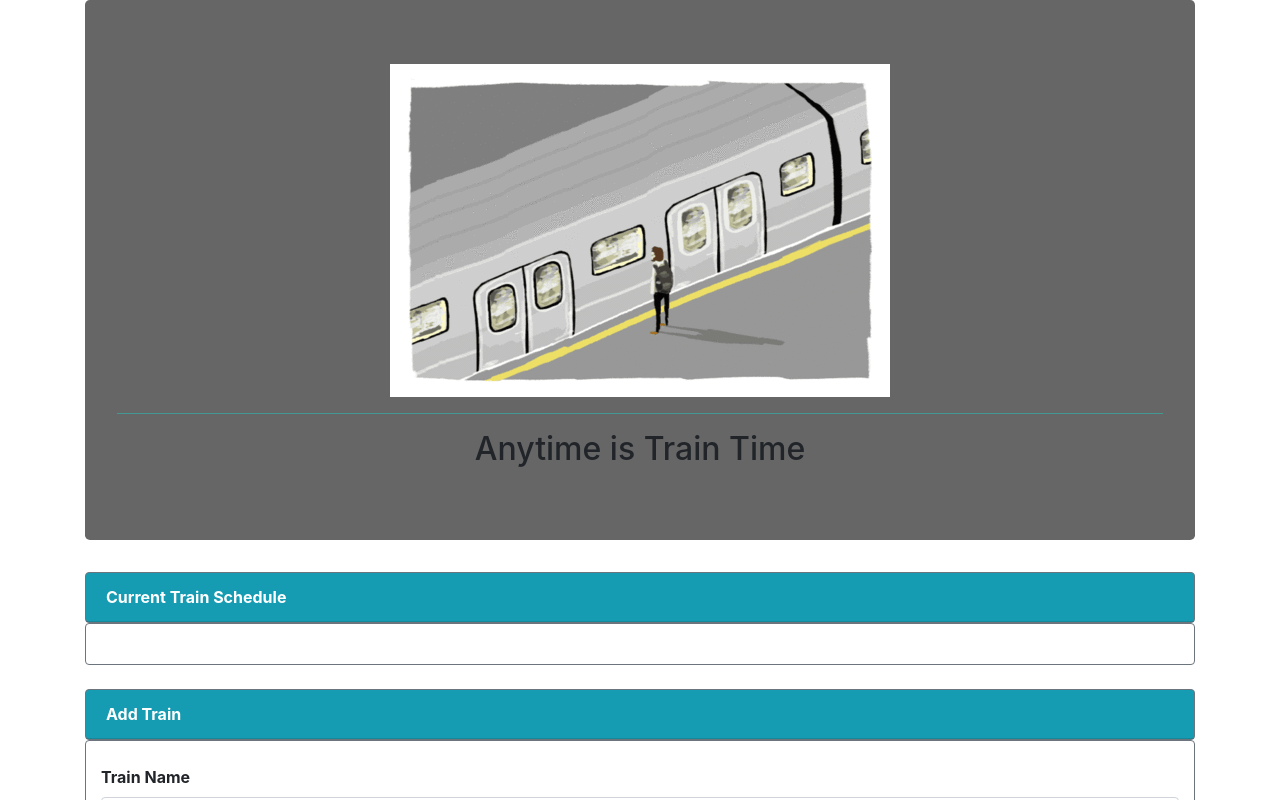
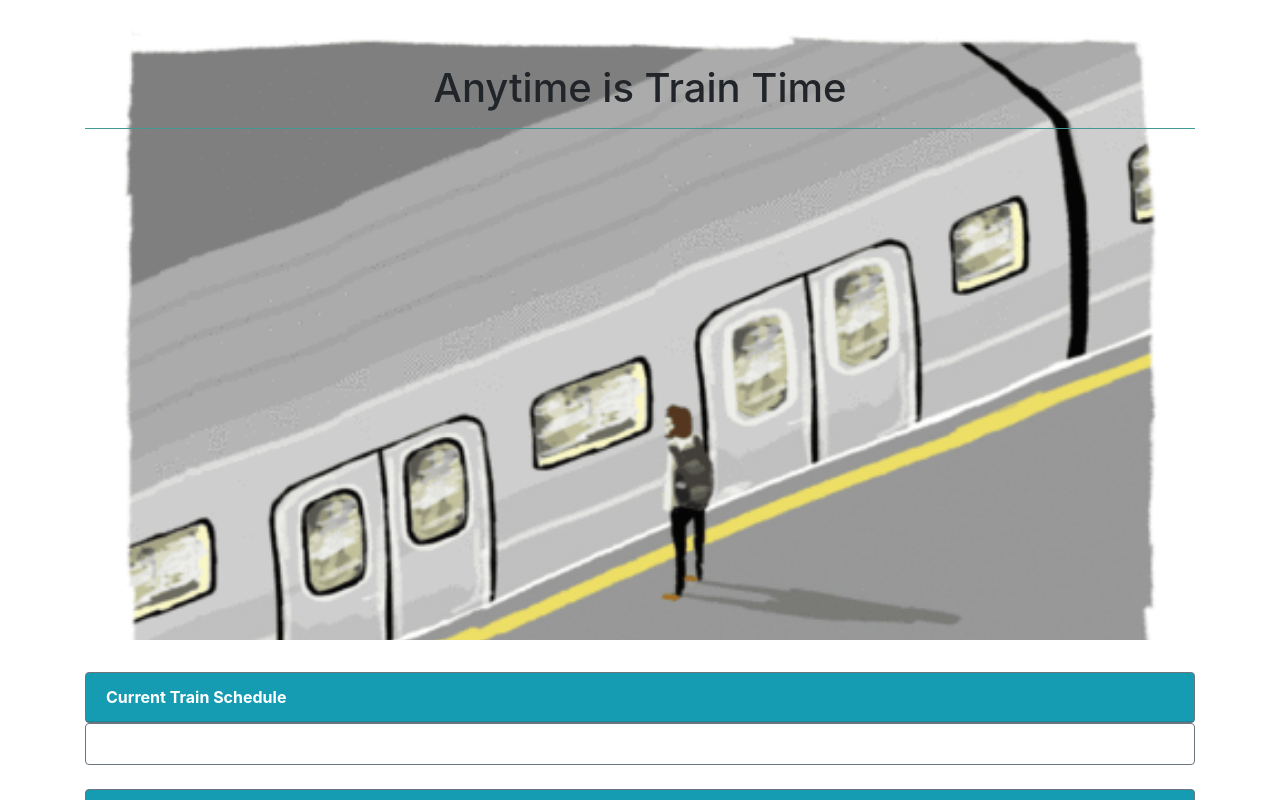
Before and after one commit to llanoreinaldo/Train-Scheduler, a plain HTML site: page index.html in a window 1280 px wide. Shown: the top 800 px of the page. Drawn offline with nearby package versions, Linux system fonts and the light colour scheme.

Commit message:
Commit CSS and JAVA changes to target the jumbrotron image

```diff
--- a/assets/css/style.css
+++ b/assets/css/style.css
@@ -2,8 +2,11 @@
     float: center;
     text-align: center;
     background-color: #666;
-    ;
+    background-size: cover;
+    background-image: url("../images/train.gif");
+   min-height: 640px;
 }
+
 
 hr {
     background-color: #4aaaa5;
--- a/assets/javascript/trainjava.js
+++ b/assets/javascript/trainjava.js
@@ -6,7 +6,7 @@ var train = {
     minutes: [10,1154, 10, 28, 25, 4740, 3]
 }
 
-
+/*
 $(document).ready(function () {
     var date_input = $('input[name="date"]'); //our date input has the name "date"
     var container = $('.bootstrap-iso form').length > 0 ? $('.bootstrap-iso form').parent() :
@@ -19,7 +19,7 @@ $(document).ready(function () {
     };
     date_input.datepicker(options);
 })
-
+*/
 
 // Initialize Firebase
 var config = {
--- a/index.html
+++ b/index.html
@@ -19,12 +19,12 @@
         <source src="assets/sounds/mixaudio.mp3">
     </audio>
     <div class="container">
-        <div class="jumbotron">
-            <img src="assets/images/train.gif">
-            <hr>
-            <h2>Anytime is Train Time</h2>
+        <div class="jumbotron jumbotron-fluid">
+        <h1>Anytime is Train Time</h1>
+        <hr>
         </div>
     </div>
+
     <div class="container">
         <div class="card border-secondary text-white bg-info ">
             <div class='card-header' id=cardheader>
@@ -37,7 +37,7 @@
                 <table class="table">
                     <thead>
 
-                          <!-- Insert headers here -->
+                        <!-- Insert headers here -->
 
                     </thead>
                     <tbody>
```
